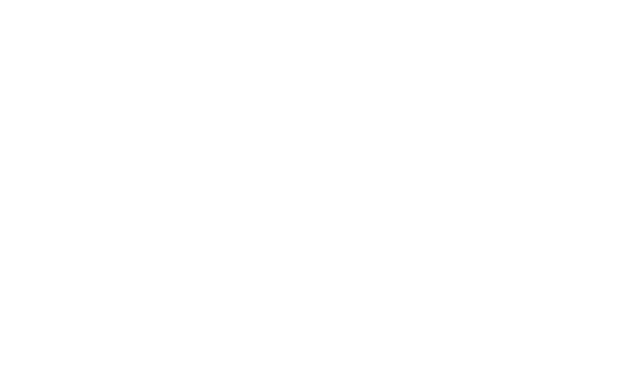
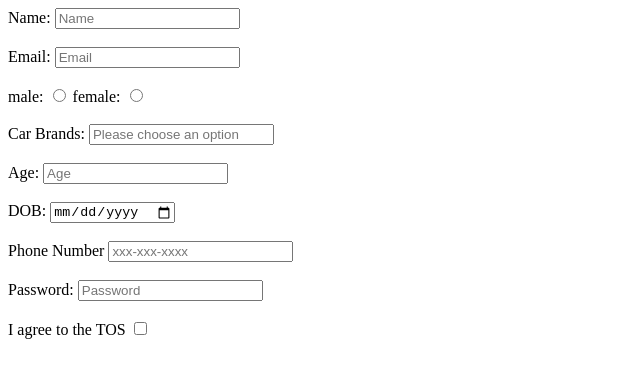
Before and after one commit to acciojob/signup-form-car-prabhu26k, a website: page main.html in a window 1280 px wide. Shown: the whole page, without its empty margins (0-640 px from the left). Drawn offline with Linux system fonts and the light colour scheme.

Commit message:
created a submission

```diff
--- a/main.html
+++ b/main.html
@@ -7,6 +7,32 @@
 </head>
 
 <body>
+	<form>
+		<label for="name">Name:</label>
+		<input type="text" required id="name" placeholder="Name"><br><br>
+		<label for="email">Email:</label>
+		<input type="Email" required id="email" placeholder="Email"><br><br>
+		<label for="gender">male:</label>
+		<input type="radio" required id="gender_m" name="gender">
+		<label for="gender">female:</label>
+		<input type="radio" required id="gender_f" name="gender">
+		<br><br>
+		<label for="brands">Car Brands:</label>
+		<input type="select" required id="cars" placeholder="Please choose an option"><br><br>
+		<label for="age">Age:</label>
+		<input type="num" required id="age" placeholder="Age"><br><br>
+		<label for="DOB">DOB:</label>
+		<input type="date" required id="dob"><br><br>
+		<label for="contact">Phone Number</label>
+		<input type="tel" id="tel" placeholder="xxx-xxx-xxxx"><br><br>
+		<label for="password">Password:</label>
+		<input type="password" required id="password" placeholder="Password"><br><br>
+		<label for="tos">I agree to the TOS</label>
+		<input type="checkbox" required id="tos">
+
+
+
+	</form>
 	<!-- the entire body must be written by student -->
     <script type="text/javascript" src="./script.js">
 </script>
```
